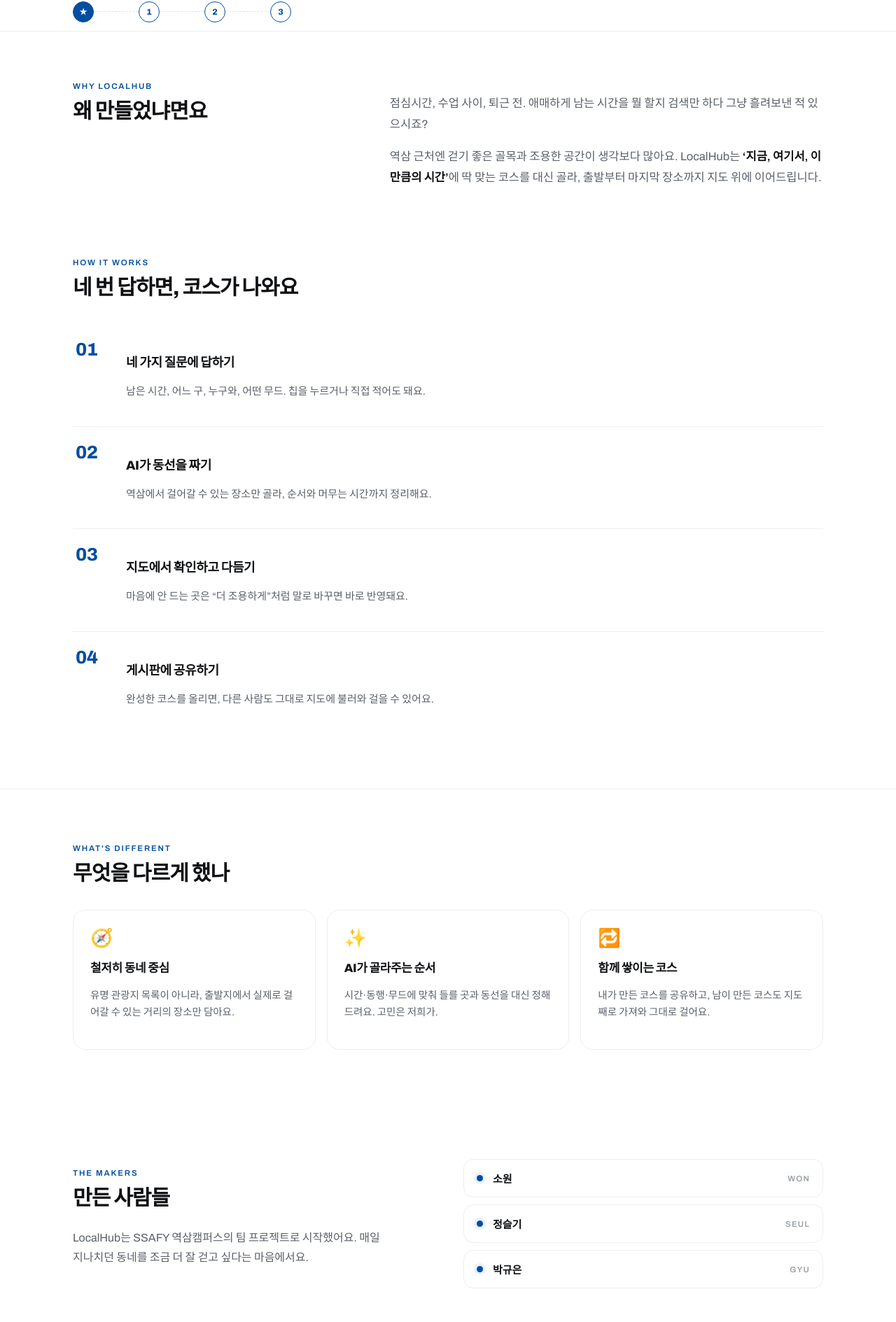
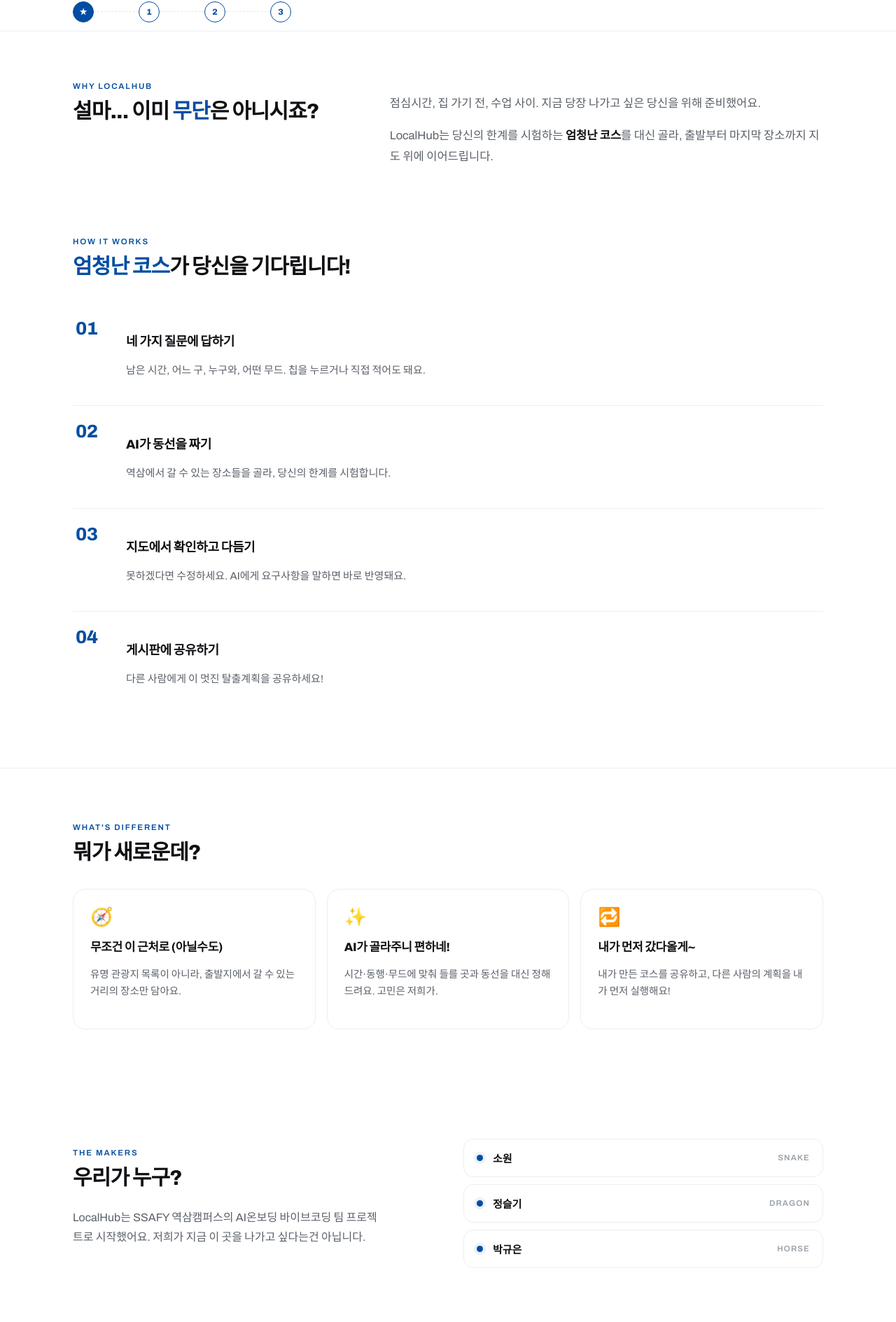
Before and after one commit to ssafysowon/ssafywgs, a Vue app in the folder frontend/: page /about in a window 1280 px wide. Shown: the part 499-2388 px from the top of the page at 70% size. Built offline with nearby package versions, Linux system fonts and the light colour scheme; a web font is replaced by a local one.

Commit message:
Fix: 소개페이지 수정

```diff
--- a/frontend/src/views/AboutView.vue
+++ b/frontend/src/views/AboutView.vue
@@ -6,23 +6,23 @@ const router = useRouter()
 
 // ── 만든 사람들: 실제 팀원 정보로 바꿔 넣으세요 ───────────────
 const MAKERS = [
-  { name: '소원', role: 'won' },
-  { name: '정슬기', role: 'seul' },
-  { name: '박규은', role: 'gyu' },
+  { name: '소원', role: 'SNAKE' },
+  { name: '정슬기', role: 'DRAGON' },
+  { name: '박규은', role: 'HORSE' },
 ]
 
 // 코스 만들기 흐름(실제 4문항 + 결과) — 순서가 정보이므로 번호를 붙임
 const STEPS = [
   { n: '01', t: '네 가지 질문에 답하기', d: '남은 시간, 어느 구, 누구와, 어떤 무드. 칩을 누르거나 직접 적어도 돼요.' },
-  { n: '02', t: 'AI가 동선을 짜기', d: '역삼에서 걸어갈 수 있는 장소만 골라, 순서와 머무는 시간까지 정리해요.' },
-  { n: '03', t: '지도에서 확인하고 다듬기', d: '마음에 안 드는 곳은 “더 조용하게”처럼 말로 바꾸면 바로 반영돼요.' },
-  { n: '04', t: '게시판에 공유하기', d: '완성한 코스를 올리면, 다른 사람도 그대로 지도에 불러와 걸을 수 있어요.' },
+  { n: '02', t: 'AI가 동선을 짜기', d: '역삼에서 갈 수 있는 장소들을 골라, 당신의 한계를 시험합니다.' },
+  { n: '03', t: '지도에서 확인하고 다듬기', d: '못하겠다면 수정하세요. AI에게 요구사항을 말하면 바로 반영돼요.' },
+  { n: '04', t: '게시판에 공유하기', d: '다른 사람에게 이 멋진 탈출계획을 공유하세요!' },
 ]
 
 const VALUES = [
-  { ico: '🧭', t: '철저히 동네 중심', d: '유명 관광지 목록이 아니라, 출발지에서 실제로 걸어갈 수 있는 거리의 장소만 담아요.' },
-  { ico: '✨', t: 'AI가 골라주는 순서', d: '시간·동행·무드에 맞춰 들를 곳과 동선을 대신 정해드려요. 고민은 저희가.' },
-  { ico: '🔁', t: '함께 쌓이는 코스', d: '내가 만든 코스를 공유하고, 남이 만든 코스도 지도째로 가져와 그대로 걸어요.' },
+  { ico: '🧭', t: '무조건 이 근처로 (아닐수도)', d: '유명 관광지 목록이 아니라, 출발지에서 갈 수 있는 거리의 장소만 담아요.' },
+  { ico: '✨', t: 'AI가 골라주니 편하네!', d: '시간·동행·무드에 맞춰 들를 곳과 동선을 대신 정해드려요. 고민은 저희가.' },
+  { ico: '🔁', t: '내가 먼저 갔다올게~', d: '내가 만든 코스를 공유하고, 다른 사람의 계획을 내가 먼저 실행해요!' },
 ]
 
 let io = null
@@ -47,10 +47,9 @@ onBeforeUnmount(() => { if (io) io.disconnect() })
       <header class="hero">
         <div class="wrap">
           <div class="eyebrow reveal">About · LocalHub</div>
-          <h1 class="reveal">설마 혹시...<br><span class="accent">진짜로</span>빠지실 거 아니죠?😮</h1>
+          <h1 class="reveal">설마 혹시...<br><span class="accent">진짜로</span> 빠지실 거 아니죠?😮</h1>
           <p class="lede reveal">
-            <b>싸피에서 탈출할 수 있는 유일한 방법은 취업입니다^_^</b>
-            모두 응원합니다😉😉
+            <b>싸피에서 탈출할 수 있는 유일한 방법은 취업입니다^_^</b>😉😉
           </p>
           <div class="hero-cta reveal">
             <button class="btn-solid" @click="router.push({ name: 'course' })">그럼에도 불구하고 탈출계획세우기 <span class="arrow">→</span></button>
@@ -72,16 +71,14 @@ onBeforeUnmount(() => { if (io) io.disconnect() })
         <div class="wrap why-grid">
           <div class="why-head reveal">
             <div class="kicker">Why LocalHub</div>
-            <h2>왜 만들었냐면요</h2>
+            <h2>설마... 이미 <span class="accent">무단</span>은 아니시죠?</h2>
           </div>
           <div class="why-body reveal">
             <p>
-              점심시간, 수업 사이, 퇴근 전. 애매하게 남는 시간을 뭘 할지 검색만 하다
-              그냥 흘려보낸 적 있으시죠?
+              점심시간, 집 가기 전, 수업 사이. 지금 당장 나가고 싶은 당신을 위해 준비했어요.
             </p>
             <p>
-              역삼 근처엔 걷기 좋은 골목과 조용한 공간이 생각보다 많아요.
-              LocalHub는 <b>‘지금, 여기서, 이만큼의 시간’</b>에 딱 맞는 코스를 대신 골라,
+              LocalHub는 당신의 한계를 시험하는 <b>엄청난 코스</b>를 대신 골라,
               출발부터 마지막 장소까지 지도 위에 이어드립니다.
             </p>
           </div>
@@ -93,7 +90,7 @@ onBeforeUnmount(() => { if (io) io.disconnect() })
         <div class="wrap">
           <div class="sec-head reveal">
             <div class="kicker">How it works</div>
-            <h2>네 번 답하면, 코스가 나와요</h2>
+            <h2><span class="accent">엄청난 코스</span>가 당신을 기다립니다!</h2>
           </div>
           <ol class="steps">
             <li v-for="(s, i) in STEPS" :key="s.n" class="step reveal" :style="{ '--i': i }">
@@ -112,7 +109,7 @@ onBeforeUnmount(() => { if (io) io.disconnect() })
         <div class="wrap">
           <div class="sec-head reveal">
             <div class="kicker">What's different</div>
-            <h2>무엇을 다르게 했나</h2>
+            <h2>뭐가 새로운데?</h2>
           </div>
           <div class="value-grid">
             <article v-for="(v, i) in VALUES" :key="v.t" class="value-card reveal" :style="{ '--i': i }">
@@ -129,10 +126,10 @@ onBeforeUnmount(() => { if (io) io.disconnect() })
         <div class="wrap makers-grid">
           <div class="makers-head reveal">
             <div class="kicker">The makers</div>
-            <h2>만든 사람들</h2>
+            <h2>우리가 누구?</h2>
             <p>
-              LocalHub는 SSAFY 역삼캠퍼스의 팀 프로젝트로 시작했어요.
-              매일 지나치던 동네를 조금 더 잘 걷고 싶다는 마음에서요.
+              LocalHub는 SSAFY 역삼캠퍼스의 AI온보딩 바이브코딩 팀 프로젝트로 시작했어요.
+              저희가 지금 이 곳을 나가고 싶다는건 아닙니다.
             </p>
           </div>
           <ul class="maker-list reveal">
```
